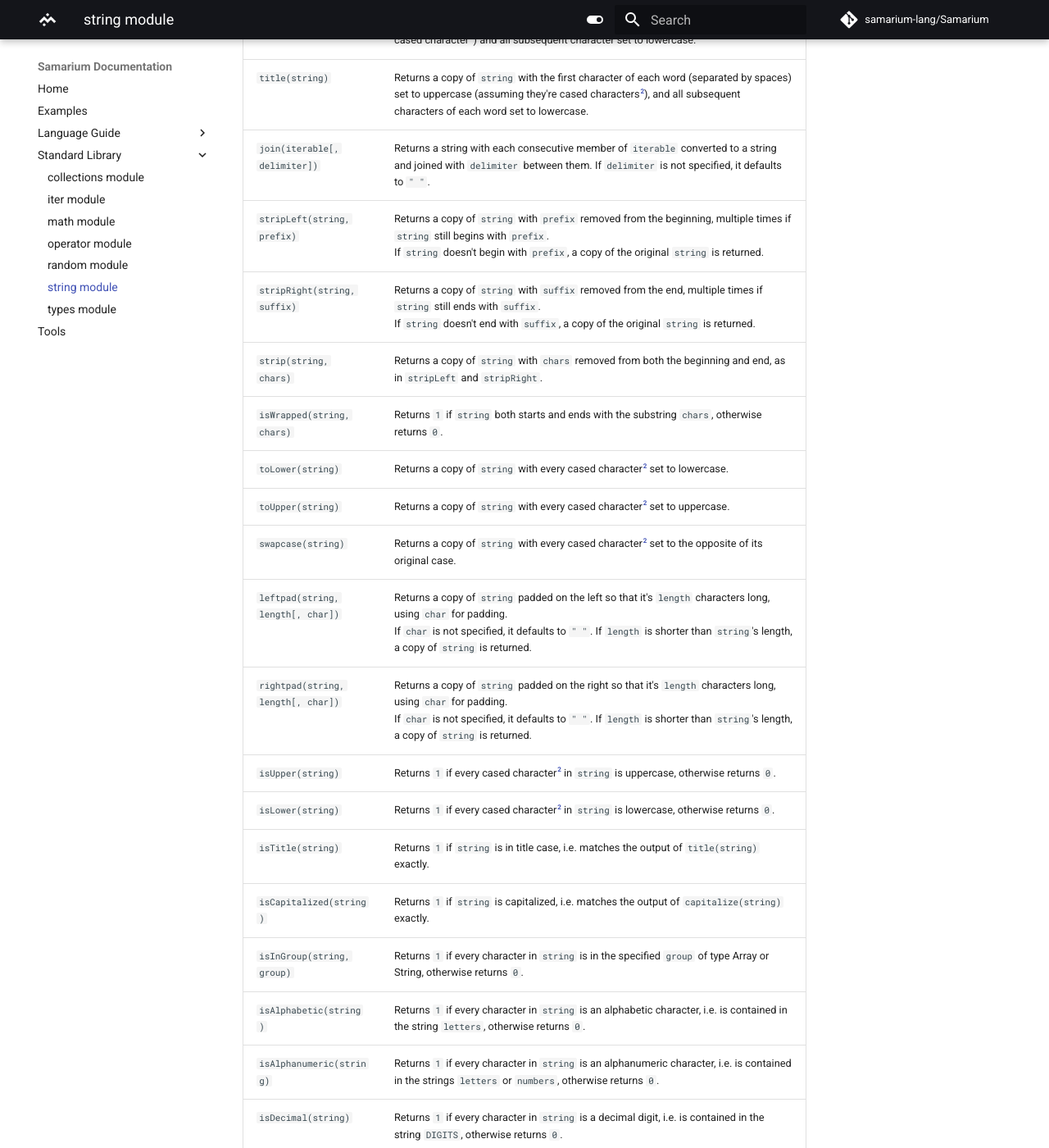
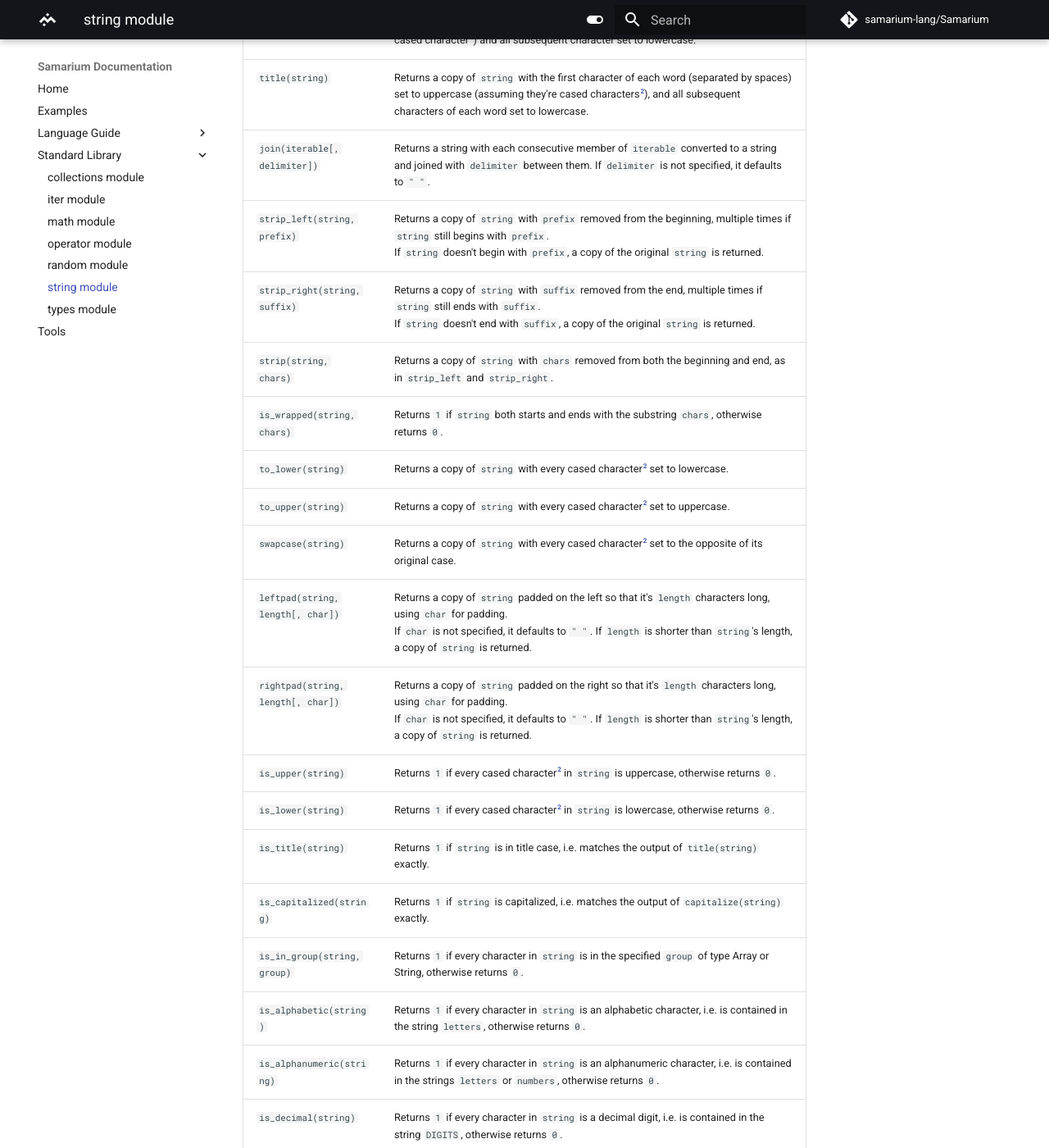
Before and after one commit to samarium-lang/Samarium, an MkDocs documentation site: the page built from docs/stdstring.md, in a window 1280 px wide and 1400 px high, scrolled down 1099 px. Shown: the whole window at 82% size. Built offline with MkDocs 1.6.1 and Material for MkDocs 9.7.7, drawn with Linux system fonts in a browser that asks for light colours; comment, search, counter and statistics services are not loaded; some of the changed text lies outside the part shown.

Commit message:
(docs) Changed camelCase to snake_case (again)

```diff
--- a/docs/stdstring.md
+++ b/docs/stdstring.md
@@ -17,31 +17,31 @@ Variable      | Contents
 Function                                                       | Use
 ---                                                            | ---
 `center(string, length[, char])`[^1] | Returns `string` centered in a new string of length `length`, padded using the specified `char`.<br>If `char` is not specified, it defaults to `" "` (space).<br>`string` is returned unchanged if `length` is less than or equal to the length of `string`.
-`startsWith(string, prefix)`                                   | Returns `1` if `string` starts with the substring `prefix`, otherwise returns `0`.
-`endsWith(string, suffix)`                                     | Returns `1` if `string` ends with the substring `suffix`, otherwise returns `0`.
+`starts_with(string, prefix)`                                   | Returns `1` if `string` starts with the substring `prefix`, otherwise returns `0`.
+`ends_with(string, suffix)`                                     | Returns `1` if `string` ends with the substring `suffix`, otherwise returns `0`.
 `split(string[, delimiter])`                                   | Returns an array of the words in `string`, separated by `delimiter`.<br>If `delimiter` is not specified, it defaults to `" "`.
 `capitalize(string)`                                           | Returns a copy of `string` with the first character set to uppercase (assuming it's a cased character[^2]) and all subsequent character set to lowercase.
 `title(string)`                                                | Returns a copy of `string` with the first character of each word (separated by spaces) set to uppercase (assuming they're cased characters[^2]), and all subsequent characters of each word set to lowercase.
 `join(iterable[, delimiter])`                                  | Returns a string with each consecutive member of `iterable` converted to a string and joined with `delimiter` between them. If `delimiter` is not specified, it defaults to `" "`.
-`stripLeft(string, prefix)`                                    | Returns a copy of `string` with `prefix` removed from the beginning, multiple times if `string` still begins with `prefix`.<br>If `string` doesn't begin with `prefix`, a copy of the original `string` is returned.
-`stripRight(string, suffix)`                                   | Returns a copy of `string` with `suffix` removed from the end, multiple times if `string` still ends with `suffix`.<br>If `string` doesn't end with `suffix`, a copy of the original `string` is returned.
-`strip(string, chars)`                                         | Returns a copy of `string` with `chars` removed from both the beginning and end, as in `stripLeft` and `stripRight`.
-`isWrapped(string, chars)`                                     | Returns `1` if `string` both starts and ends with the substring `chars`, otherwise returns `0`.
-`toLower(string)`                                              | Returns a copy of `string` with every cased character[^2] set to lowercase.
-`toUpper(string)`                                              | Returns a copy of `string` with every cased character[^2] set to uppercase.
+`strip_left(string, prefix)`                                    | Returns a copy of `string` with `prefix` removed from the beginning, multiple times if `string` still begins with `prefix`.<br>If `string` doesn't begin with `prefix`, a copy of the original `string` is returned.
+`strip_right(string, suffix)`                                   | Returns a copy of `string` with `suffix` removed from the end, multiple times if `string` still ends with `suffix`.<br>If `string` doesn't end with `suffix`, a copy of the original `string` is returned.
+`strip(string, chars)`                                         | Returns a copy of `string` with `chars` removed from both the beginning and end, as in `strip_left` and `strip_right`.
+`is_wrapped(string, chars)`                                     | Returns `1` if `string` both starts and ends with the substring `chars`, otherwise returns `0`.
+`to_lower(string)`                                              | Returns a copy of `string` with every cased character[^2] set to lowercase.
+`to_upper(string)`                                              | Returns a copy of `string` with every cased character[^2] set to uppercase.
 `swapcase(string)`                                             | Returns a copy of `string` with every cased character[^2] set to the opposite of its original case.
 `leftpad(string, length[, char])`                              | Returns a copy of `string` padded on the left so that it's `length` characters long, using `char` for padding.<br>If `char` is not specified, it defaults to `" "`. If `length` is shorter than `string`'s length, a copy of `string` is returned.
 `rightpad(string, length[, char])`                             | Returns a copy of `string` padded on the right so that it's `length` characters long, using `char` for padding.<br>If `char` is not specified, it defaults to `" "`. If `length` is shorter than `string`'s length, a copy of `string` is returned.
-`isUpper(string)`                                              | Returns `1` if every cased character[^2] in `string` is uppercase, otherwise returns `0`.
-`isLower(string)`                                              | Returns `1` if every cased character[^2] in `string` is lowercase, otherwise returns `0`.
-`isTitle(string)`                                              | Returns `1` if `string` is in title case, i.e. matches the output of `title(string)` exactly.
-`isCapitalized(string)`                                        | Returns `1` if `string` is capitalized, i.e. matches the output of `capitalize(string)` exactly.
-`isInGroup(string, group)`                                     | Returns `1` if every character in `string` is in the specified `group` of type Array or String, otherwise returns `0`.
-`isAlphabetic(string)`                                         | Returns `1` if every character in `string` is an alphabetic character, i.e. is contained in the string `letters`, otherwise returns `0`.
-`isAlphanumeric(string)`                                       | Returns `1` if every character in `string` is an alphanumeric character, i.e. is contained in the strings `letters` or `numbers`, otherwise returns `0`.
-`isDecimal(string)`                                            | Returns `1` if every character in `string` is a decimal digit, i.e. is contained in the string `DIGITS`, otherwise returns `0`.
-`isOctal(string)`                                              | Returns `1` if every character in `string` is an octal digit, i.e. is contained in the string `OCTDIGITS`, otherwise returns `0`.
-`isHexadecimal(string)`                                        | Returns `1` if every character in `string` is a hexadecimal digit, i.e. is contained in the string `HEXDIGITS`, otherwise returns `0`.
+`is_upper(string)`                                              | Returns `1` if every cased character[^2] in `string` is uppercase, otherwise returns `0`.
+`is_lower(string)`                                              | Returns `1` if every cased character[^2] in `string` is lowercase, otherwise returns `0`.
+`is_title(string)`                                              | Returns `1` if `string` is in title case, i.e. matches the output of `title(string)` exactly.
+`is_capitalized(string)`                                        | Returns `1` if `string` is capitalized, i.e. matches the output of `capitalize(string)` exactly.
+`is_in_group(string, group)`                                     | Returns `1` if every character in `string` is in the specified `group` of type Array or String, otherwise returns `0`.
+`is_alphabetic(string)`                                         | Returns `1` if every character in `string` is an alphabetic character, i.e. is contained in the string `letters`, otherwise returns `0`.
+`is_alphanumeric(string)`                                       | Returns `1` if every character in `string` is an alphanumeric character, i.e. is contained in the strings `letters` or `numbers`, otherwise returns `0`.
+`is_decimal(string)`                                            | Returns `1` if every character in `string` is a decimal digit, i.e. is contained in the string `DIGITS`, otherwise returns `0`.
+`is_octal(string)`                                              | Returns `1` if every character in `string` is an octal digit, i.e. is contained in the string `OCTDIGITS`, otherwise returns `0`.
+`is_hexadecimal(string)`                                        | Returns `1` if every character in `string` is a hexadecimal digit, i.e. is contained in the string `HEXDIGITS`, otherwise returns `0`.
 `wrap(string, wrapper)`                                        | Returns a copy of `string` with `wrapper` added to the start and end.
 `replace(string, replacement[, count])`                        | Returns a copy of `string`, with all instances of each key in the `replacement` table replaced with its corresponding value.<br>If `count` is specified, only the first `count` instances of each key will be replaced, starting from the left.
 `format(string, fields)`                                       | Replaces field placeholders with supplied values, e.g.:<br>`format("Hi $name!", {{"name" -> "Bob"}}) :: "Hi Bob!"`<br>`format("$$age = $age", {{"age" -> /\\\\}}) :: "$age = 16"`
```
Also changed, not shown: docs/stditer.md (+5 -5 lines), docs/stdoperator.md (+2 -2 lines).
